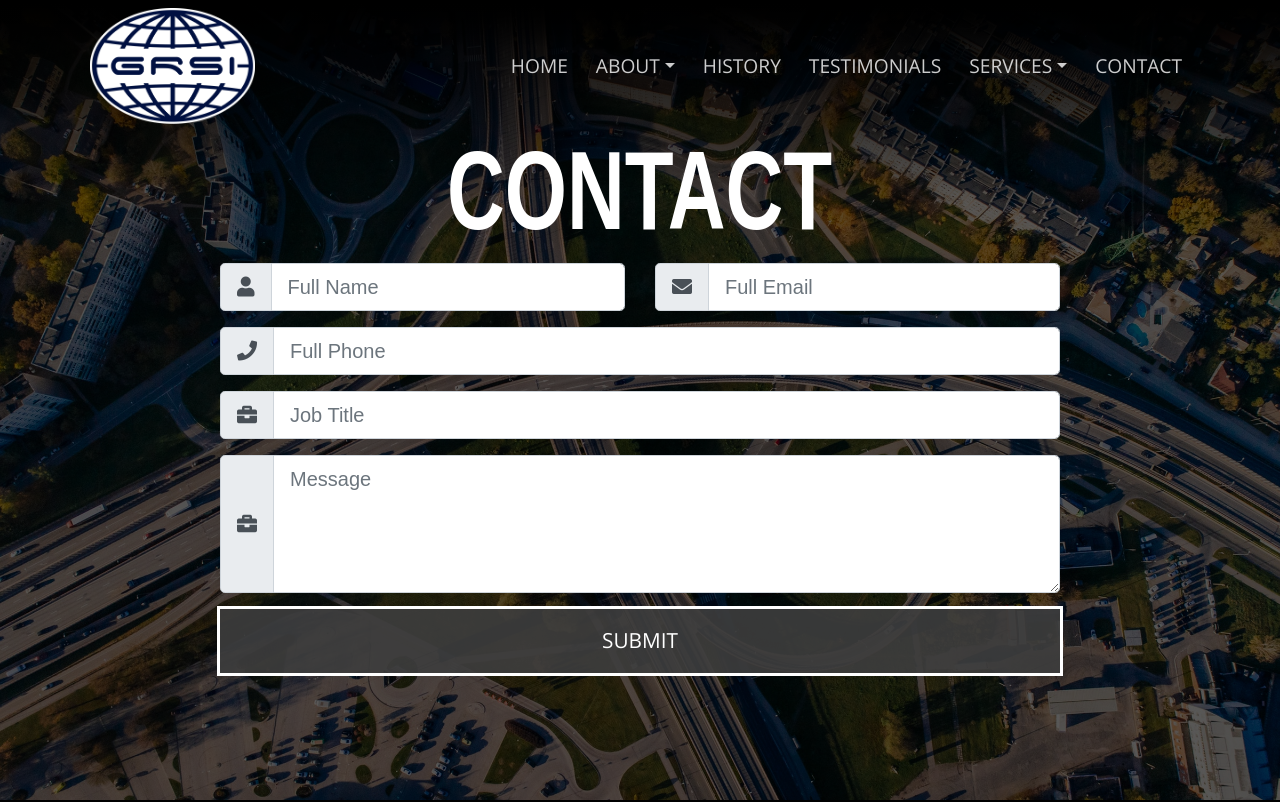
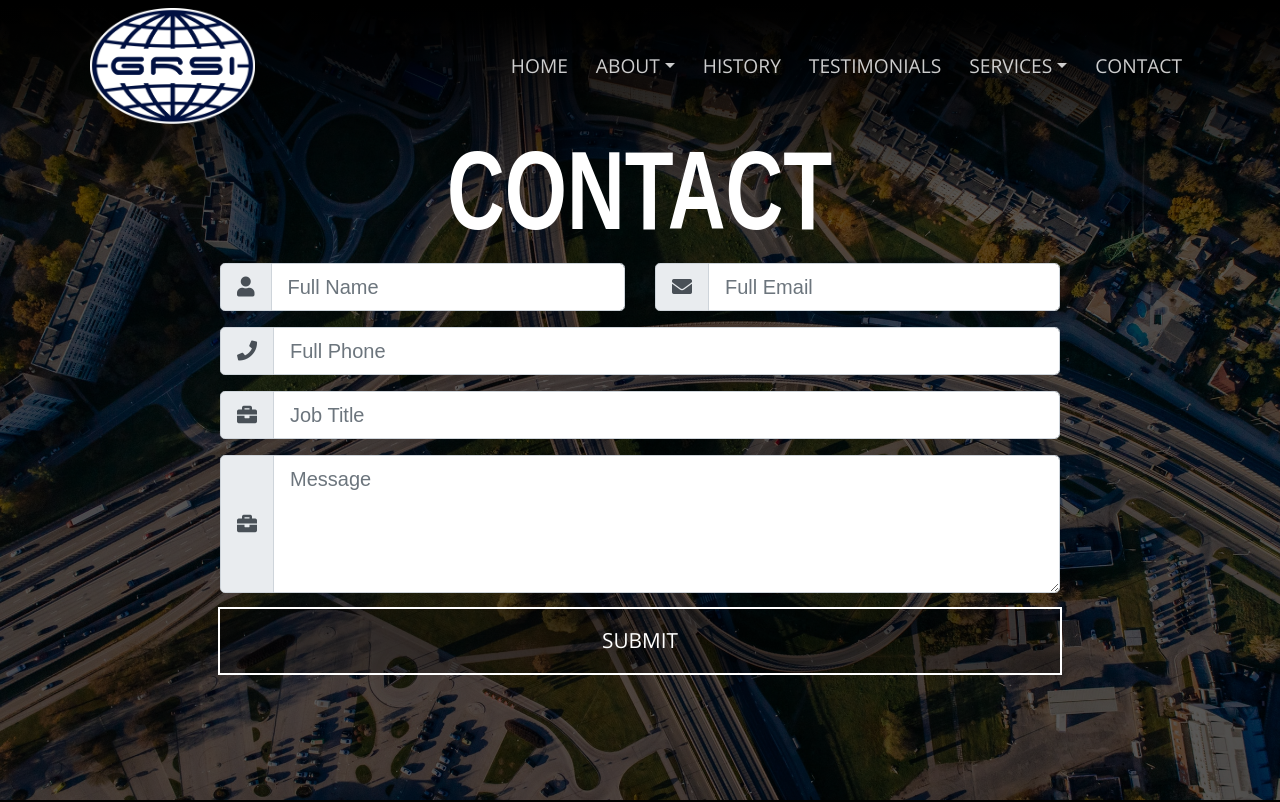
Before and after one commit to AlexanderDLe/GRSI, a React (Create React App) app in the folder client/: page /contact in a window 1280 px wide. Shown: the top 802 px of the page. Built offline with nearby package versions, Linux system fonts and the light colour scheme; a web font is replaced by a local one.

Commit message:
Login/Contact Button CSS

```diff
--- a/client/src/App.css
+++ b/client/src/App.css
@@ -470,16 +470,13 @@ form {
   margin: auto;
 }
 .contactButton {
+  background-color: rgb(35, 35, 35);
   width: 100% !important;
-  background-color: rgba(61, 61, 61, 0.9) !important;
+  color: white;
+  outline: 2px white solid;
+  border: none;
 }
-.contactButton:hover {
-  width: 100%;
-  background-color: rgba(120, 120, 120, 0.9);
-  border: none;
-  font-size: 1.3rem;
-  transition: all 0.5s ease-in-out;
-}
+
 .spinner {
   height: auto;
   width: 45px;
@@ -491,7 +488,7 @@ form {
 .admin-btn {
   font-size: 1.3rem;
   width: 250px;
-  outline: 3px white solid;
+  outline: 2px white solid;
   border: none;
   border-radius: 0px;
   background-color: rgba(0, 0, 0, 0.3);
--- a/client/src/components/Contact.js
+++ b/client/src/components/Contact.js
@@ -142,7 +142,7 @@ export default class Contact extends Component {
 
                   {this.state.loading ? <Spinner /> : ''}
 
-                  <Button className="admin-btn contactButton text-center m-auto py-3 lead">
+                  <Button className="admin-btn contactButton text-center m-auto lead py-3">
                     SUBMIT
                   </Button>
                 </Form>
```
